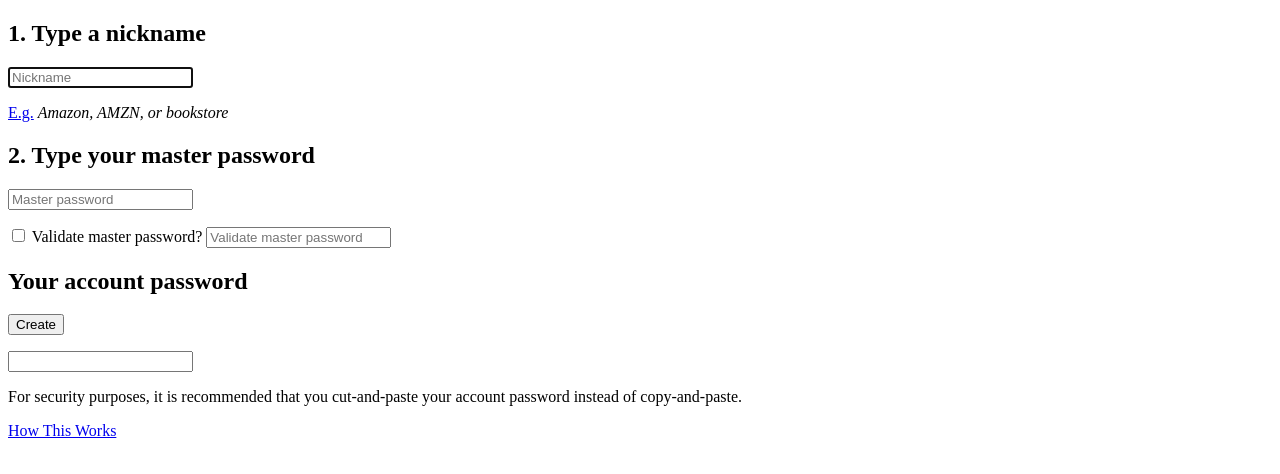
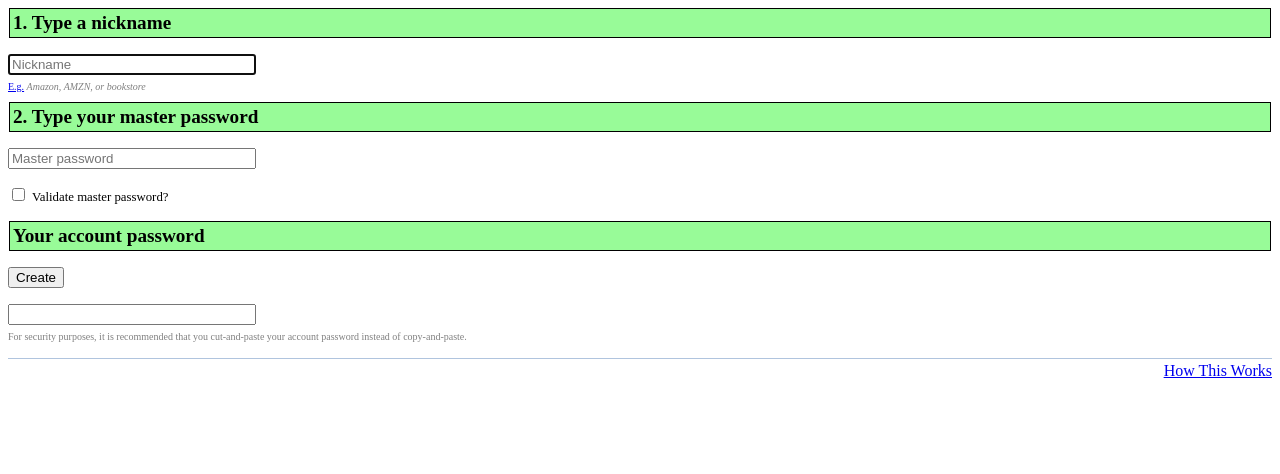
Before and after one commit to whilp/oplop, a plain HTML site: page index.html in a window 1280 px wide. Drawn offline with Linux system fonts and the light colour scheme; files that its build step writes are made by us from their sources; the site is published under a folder, as on GitHub Pages, so addresses that start at the root find nothing.

Commit message:
Fix paths.

```diff
--- a/index.html
+++ b/index.html
@@ -26,17 +26,15 @@
 
 
 
-    <link rel=stylesheet href="/static/index.css">
-    <link rel=stylesheet href="/static/website.css">
-    <link rel=stylesheet href="/static/hvga.css">
+    <link rel=stylesheet href="./index.css">
+    <link rel=stylesheet href="./website.css">
+    <link rel=stylesheet href="./hvga.css">
 
 
 
 
-        <script async src="/static/biggie.js">
-            <!-- Unminified JavaScript code can be found in its original form at
-                 http://code.google.com/p/oplop/source/browse/#hg/AppEngine/static -->
-        </script>
+        <script src="./jquery.js"></script>
+        <script src="./website.js"></script>
 
 
     </head>
```
